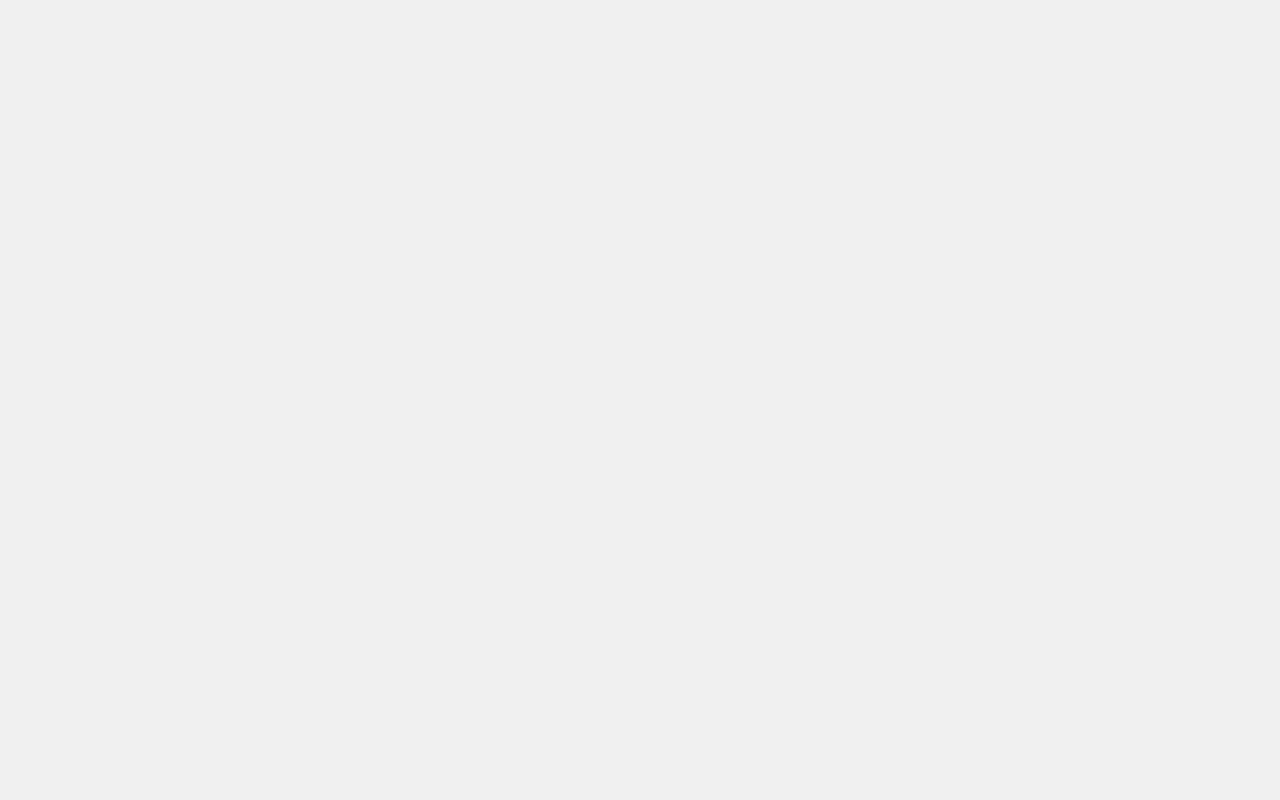
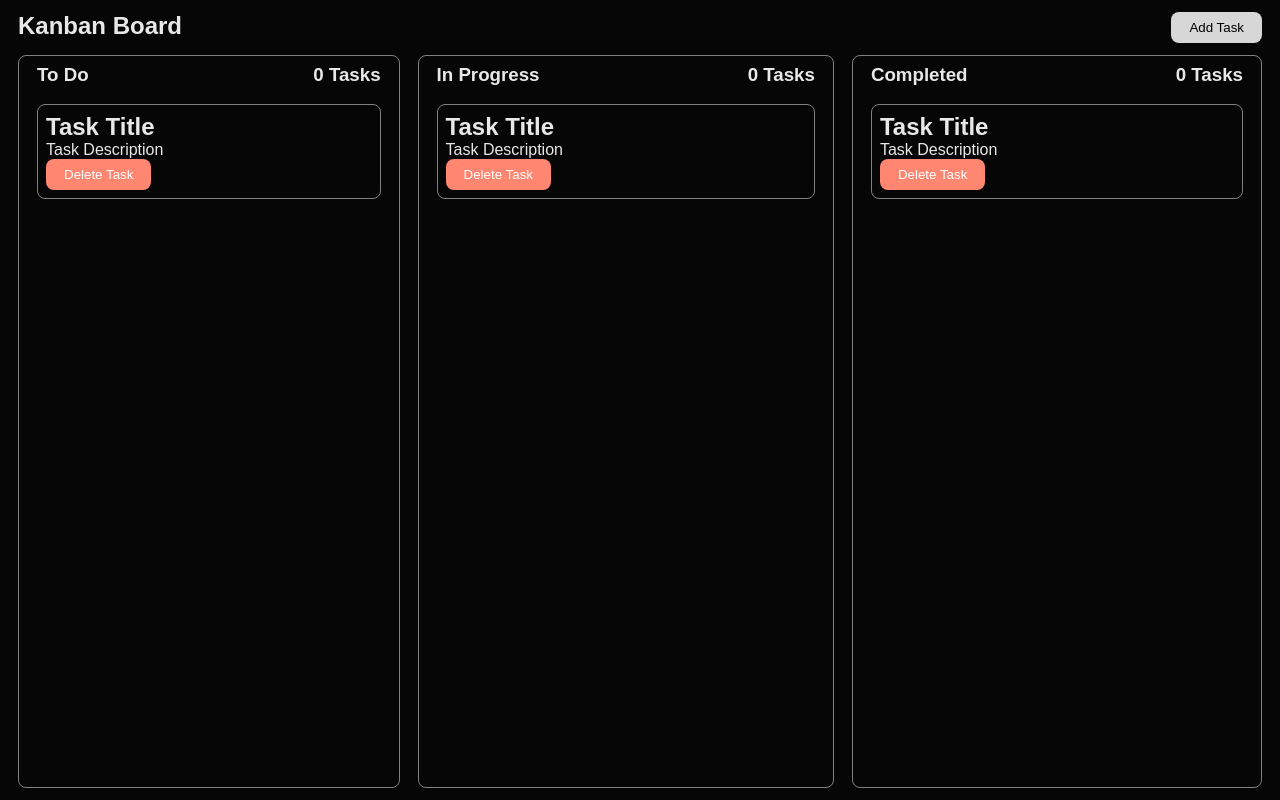
Before and after one commit to Prince-Anand/KanbanBoard, a plain HTML site: page index.html in a window 1280 px wide. Drawn offline with Linux system fonts and the light colour scheme.

Commit message:
Enhance HTML structure and improve CSS styles for Kanban Board layout

```diff
--- a/index.html
+++ b/index.html
@@ -2,12 +2,60 @@
 <html lang="en">
 <head>
     <meta charset="UTF-8">
-    <link rel="stylesheet" href="styles.css">
     <link rel="icon" type="image/png" href="images/favicon.png">
     <meta name="viewport" content="width=device-width, initial-scale=1.0">
     <title>Kanban Board</title>
+    <link rel="stylesheet" href="styles.css">
 </head>
 <body>
-
+    <main>
+        <nav>
+            <h2>
+                Kanban Board
+            </h2>
+            <button>Add Task</button>
+        </nav>
+        <section>
+            <div draggable="true" class="box todo">
+                <div class="heading">
+                    <h3>To Do</h3>
+                    <h3>
+                        <span class="task-count">0</span> Tasks
+                    </h3>
+                </div>
+                <div draggable="true" class="tasks">
+                    <h2>Task Title</h2>
+                    <p>Task Description</p>
+                    <button>Delete Task</button>
+                </div>
+            </div>
+            <div class="box inprog">
+                <div class="heading">
+                    <h3>In Progress</h3>
+                    <h3>
+                        <span class="task-count">0</span> Tasks
+                    </h3>
+                </div>
+                <div draggable="true" class="tasks">
+                    <h2>Task Title</h2>
+                    <p>Task Description</p>
+                    <button>Delete Task</button>
+                </div>
+            </div>
+            <div draggable="true" class="box done">
+                <div class="heading">
+                <h3>Completed</h3>
+                <h3>
+                    <span class="task-count">0</span> Tasks
+                </h3>
+                </div>
+                <div class="tasks">
+                    <h2>Task Title</h2>
+                    <p>Task Description</p>
+                    <button>Delete Task</button>
+                </div>
+            </div>
+        </section>
+    </main>
 </body>
 </html>
--- a/styles.css
+++ b/styles.css
@@ -1,15 +1,86 @@
-*{
-    margin: 0;
-    padding: 0;
-    box-sizing: border-box;
+* {
+  margin: 0;
+  padding: 0;
+  box-sizing: border-box;
 }
-html, body{
-    height: 100%;
-    width: 100%;
-    font-family: 'Arial', sans-serif;
-    background-color: #f0f0f0;
+html,
+body {
+  height: 100%;
+  width: 100%;
+  font-family: "Arial", sans-serif;
 }
-:root{
-    --bg-color : #060606;
-    --primary-color : #e8e8e8;
+:root {
+  --bg-color: #060606;
+  --primary-color: #e8e8e8;
+  --btn-bg-color: rgb(215, 215, 215);
+  --btn-delete-color: rgb(255, 134, 113);
+
+  /*Spaceing*/
+  --space-s: 8px;
+  --space-m: 12px;
+  --space-l: 18px;
+  --space-xl: 24px;
 }
+body {
+  background-color: var(--bg-color);
+  color: var(--primary-color);
+}
+main {
+  height: 100%;
+  width: 100%;
+  display: flex;
+  flex-direction: column;
+  gap: var(--space-m);
+  padding: var(--space-m) var(--space-l);
+}
+nav {
+  display: flex;
+  justify-content: space-between;
+}
+nav button {
+  padding: var(--space-s) var(--space-l);
+  background-color: var(--btn-bg-color);
+  border: none;
+  border-radius: var(--space-s);
+  outline: none;
+  cursor: pointer;
+}
+section {
+  flex-grow: 1;
+  display: flex;
+  justify-content: space-between;
+  gap: var(--space-l);
+  /* padding: ; */
+}
+
+section div.box {
+  padding: var(--space-s) var(--space-l);
+  /* background-color: red; */
+  border: 1px solid grey;
+  border-radius: var(--space-s);
+  display: flex;
+  flex-direction: column;
+  flex-grow: 1;
+  cursor: grabbing;
+  gap: var(--space-l);
+}
+section div .heading {
+  display: flex;
+  justify-content: space-between;
+  /* background-color: aqua; */
+}
+.tasks {
+  border: 1px solid gray;
+  border-radius: var(--space-s);
+  padding: var(--space-s) var(--space-s);
+}
+.tasks button {
+  padding: var(--space-s) var(--space-l);
+  background-color: var(--btn-delete-color);
+  color: #ffffff;
+  border: none;
+  border-radius: var(--space-s);
+  outline: none;
+  /* justify-self: end; */
+  cursor: pointer;
+}
```
